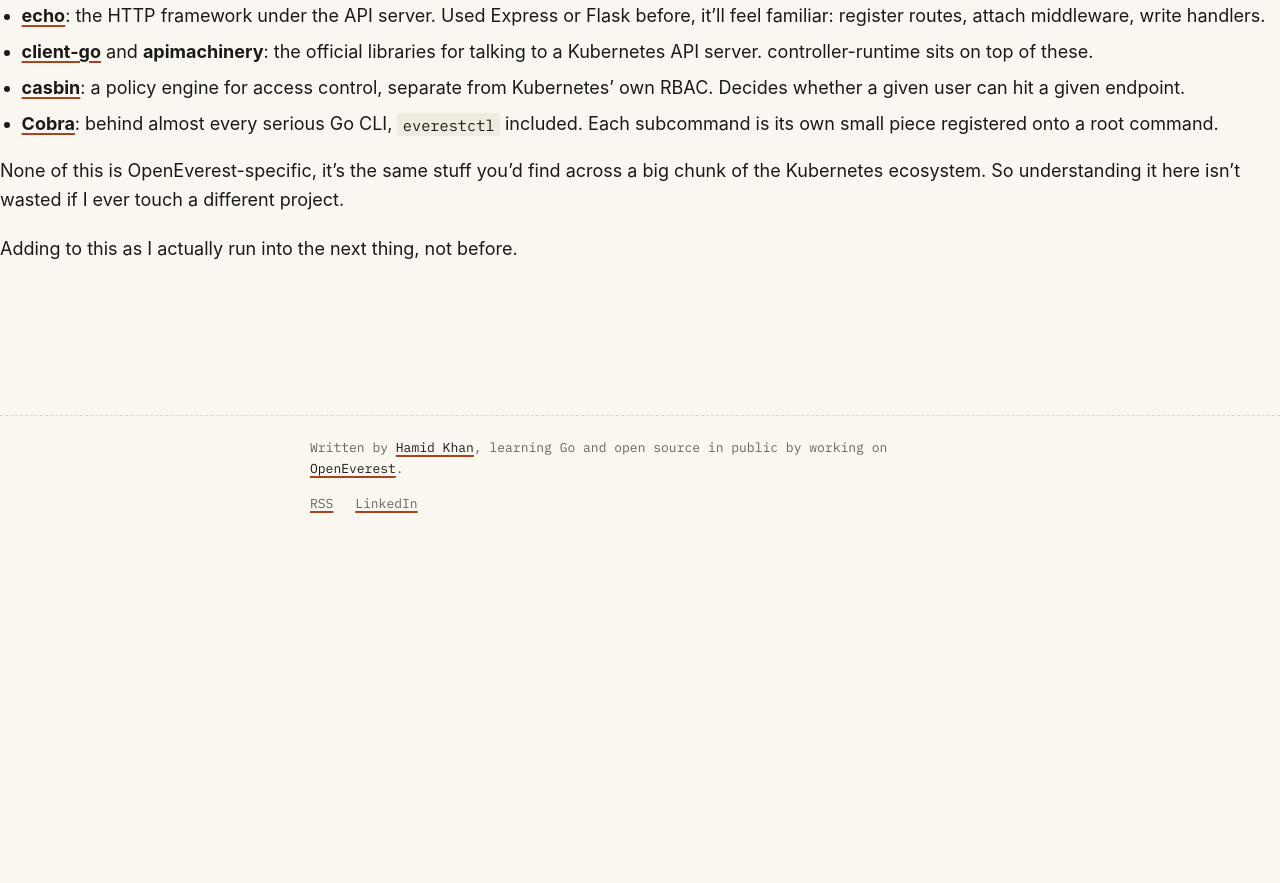
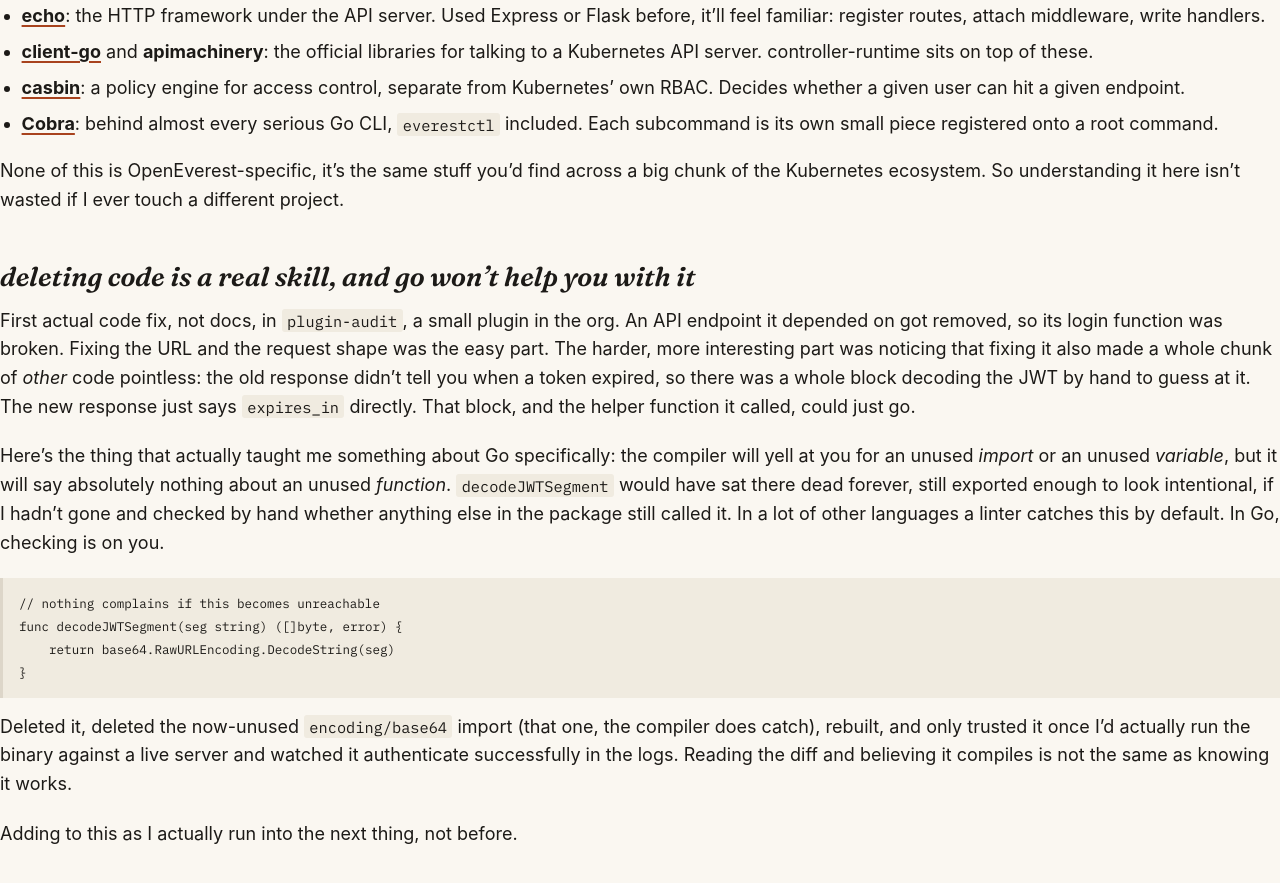
Before and after one commit to HamidKhan1001/TalesOfOpenEverest, a Jekyll site: the page built from learning-go/index.md, in a window 1280 px wide and 900 px high, scrolled down 1018 px. Shown: the top 883 px of the window. Built offline with Jekyll 4.4.1, drawn with Linux system fonts in a browser that asks for light colours; before the commit the page ends 1608 px from its top, so only the background shows below that.

Commit message:
Add two posts for today, plus a Go entry and an org-structure note
Posts: running make dev-up for real (disk crisis, the frontend rebuild loop, the line-number and DCO mistakes caught before review) and finding/fixing the plugin-audit session-endpoint bug via a full org-wide search. Learning Go gains an entry on deleting dead code safely (Go won't warn on unused functions, only imports/vars). About page gains a section on the org actually being 30+ repos, not one, discovered while hunting for the plugin-audit issue.

````diff
--- a/learning-go/index.md
+++ b/learning-go/index.md
@@ -37,4 +37,19 @@
 
 None of this is OpenEverest-specific, it's the same stuff you'd find across a big chunk of the Kubernetes ecosystem. So understanding it here isn't wasted if I ever touch a different project.
 
+## deleting code is a real skill, and go won't help you with it
+
+First actual code fix, not docs, in `plugin-audit`, a small plugin in the org. An API endpoint it depended on got removed, so its login function was broken. Fixing the URL and the request shape was the easy part. The harder, more interesting part was noticing that fixing it also made a whole chunk of *other* code pointless: the old response didn't tell you when a token expired, so there was a whole block decoding the JWT by hand to guess at it. The new response just says `expires_in` directly. That block, and the helper function it called, could just go.
+
+Here's the thing that actually taught me something about Go specifically: the compiler will yell at you for an unused *import* or an unused *variable*, but it will say absolutely nothing about an unused *function*. `decodeJWTSegment` would have sat there dead forever, still exported enough to look intentional, if I hadn't gone and checked by hand whether anything else in the package still called it. In a lot of other languages a linter catches this by default. In Go, checking is on you.
+
+```go
+// nothing complains if this becomes unreachable
+func decodeJWTSegment(seg string) ([]byte, error) {
+    return base64.RawURLEncoding.DecodeString(seg)
+}
+```
+
+Deleted it, deleted the now-unused `encoding/base64` import (that one, the compiler does catch), rebuilt, and only trusted it once I'd actually run the binary against a live server and watched it authenticate successfully in the logs. Reading the diff and believing it compiles is not the same as knowing it works.
+
 Adding to this as I actually run into the next thing, not before.
````
Also changed, not shown: _posts/2026-09-20-finding-a-real-bug-by-checking-the-whole-map.md (added, +28 -0 lines), _posts/2026-09-20-running-it-for-real.md (added, +31 -0 lines), about/index.md (+6 -0 lines).
